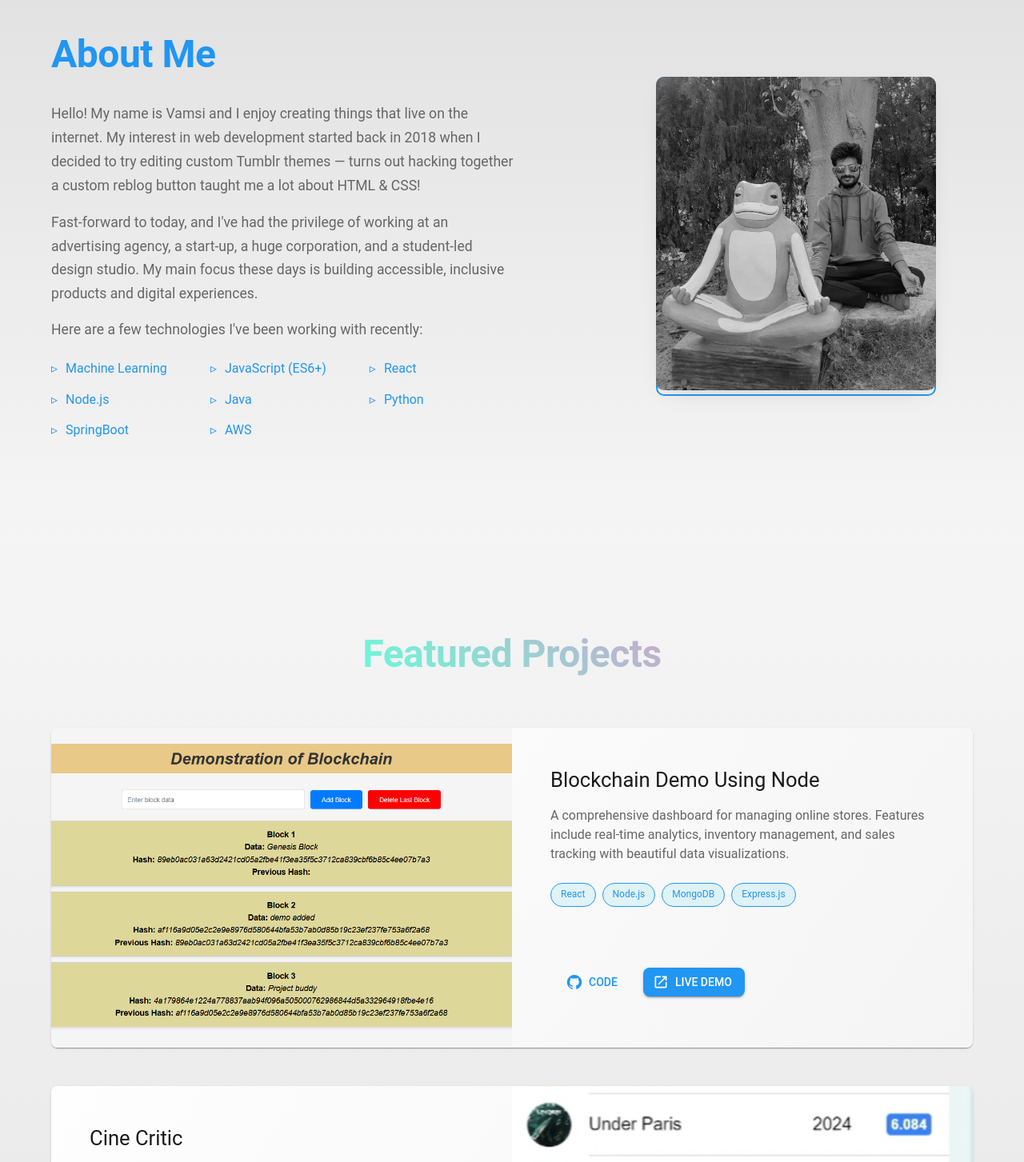
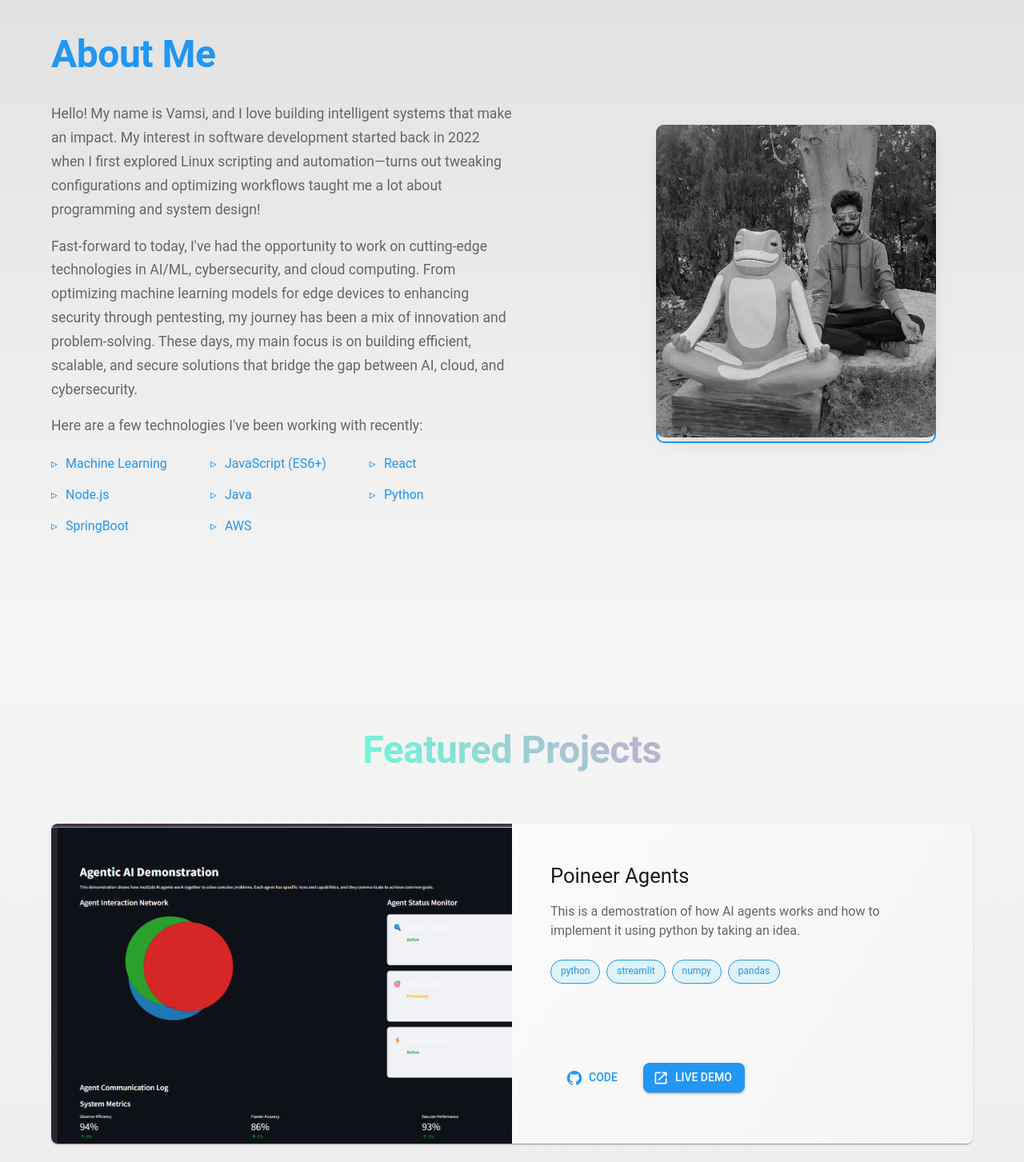
Before and after one commit to jr-dev1001/portfolio-app, a React (Create React App) app: page / in a window 1280 px wide. Shown: the part 880-2333 px from the top of the page at 80% size. Built offline with nearby package versions, Linux system fonts and the light colour scheme.

Commit message:
added agents poineer project

```diff
--- a/src/components/Home.js
+++ b/src/components/Home.js
@@ -107,8 +107,8 @@
                   px: 2,
                 }}
               >
-                I'm a software engineer specializing in building exceptional digital experiences.
-                Currently, I'm focused on building accessible, human-centered products.
+               I'm a software engineer passionate about crafting intelligent and secure digital solutions.
+               Currently, I'm focused on building scalable, AI-driven, and cybersecurity-enhanced systems that drive real-world impact.
               </Typography>
               <Button
                 variant="contained"
@@ -215,10 +215,8 @@
                     lineHeight: 1.7,
                   }}
                 >
-                  Hello! My name is Vamsi and I enjoy creating things that live on the internet.
-                  My interest in web development started back in 2018 when I decided to try editing
-                  custom Tumblr themes — turns out hacking together a custom reblog button taught
-                  me a lot about HTML & CSS!
+                  Hello! My name is Vamsi, and I love building intelligent systems that make an impact.
+                  My interest in software development started back in 2022 when I first explored Linux scripting and automation—turns out tweaking configurations and optimizing workflows taught me a lot about programming and system design!
                 </Typography>
                 <Typography
                   variant="body1"
@@ -229,9 +227,10 @@
                     lineHeight: 1.7,
                   }}
                 >
-                  Fast-forward to today, and I've had the privilege of working at an advertising agency,
-                  a start-up, a huge corporation, and a student-led design studio. My main focus these
-                  days is building accessible, inclusive products and digital experiences.
+                 Fast-forward to today, I've had the opportunity to work on cutting-edge technologies in AI/ML,
+                  cybersecurity, and cloud computing. From optimizing machine learning models for edge devices to enhancing security through pentesting,
+                  my journey has been a mix of innovation and problem-solving.
+                 These days, my main focus is on building efficient, scalable, and secure solutions that bridge the gap between AI, cloud, and cybersecurity.
                 </Typography>
                 <Typography
                   variant="body1"
--- a/src/components/Projects.js
+++ b/src/components/Projects.js
@@ -9,16 +9,17 @@
 import blogImage from '../assets/blog.png';
 import blockchainImage from '../assets/blockchain.png';
 import cineCriticImage from '../assets/cinecritic.png';
+import PoineerAgentImage from '../assets/poineeragent.png'
 
 const Projects = () => {
   const projects = [
     {
-      title: 'Blockchain Demo Using Node',
-      description: 'A comprehensive dashboard for managing online stores. Features include real-time analytics, inventory management, and sales tracking with beautiful data visualizations.',
-      image: blockchainImage,
-      demoLink: 'https://jr-dev1001.github.io/Blockchain-Demo-using-Node/',
-      githubLink: 'https://github.com/jr-dev1001/Blockchain-Demo-using-Node',
-      tags: ['React', 'Node.js', 'MongoDB', 'Express.js']
+      title : 'Poineer Agents',
+      description: 'This is a demostration of how AI agents works and how to implement it using python by taking an idea.',
+      image: PoineerAgentImage,
+      demoLink: 'https"//github.com/jr-dev1001/PoineerAgents',
+      githubLink: 'https"//github.com/jr-dev1001/PoineerAgents',
+      tags: ['python', 'streamlit', 'numpy', 'pandas']
     },
     {
       title: 'Cine Critic',
@@ -30,11 +31,19 @@
     },
     {
       title: 'Blog Website',
-      description: 'A modern portfolio website. Features smooth animations, responsive design, and dynamic content loading.',
+      description: 'A modern Blog website. Features smooth animations, responsive design, and dynamic content loading.',
       image: blogImage,
       demoLink: 'https://www.jr-dev1001.xyz/',
-      githubLink: 'https://github.com/jr-dev1001/portfolio',
+      githubLink: 'https://github.com/jr-dev1001/Hacking-Odyssey.github.io',
       tags: ['Markdown', 'Jekyll', 'YAML', 'GitHub Pages']
+    },
+    {
+      title: 'Blockchain Demo Using Node',
+      description: 'A comprehensive dashboard for demonstration of blockchain.  Visualizations of nodes, hashing and data transperency using NodeJS .',
+      image: blockchainImage,
+      demoLink: 'https://jr-dev1001.github.io/Blockchain-Demo-using-Node/',
+      githubLink: 'https://github.com/jr-dev1001/Blockchain-Demo-using-Node',
+      tags: ['React', 'Node.js', 'MongoDB', 'Express.js']
     }
   ];
 
```
Also changed, not shown: src/assets/poineeragent.png (added).
